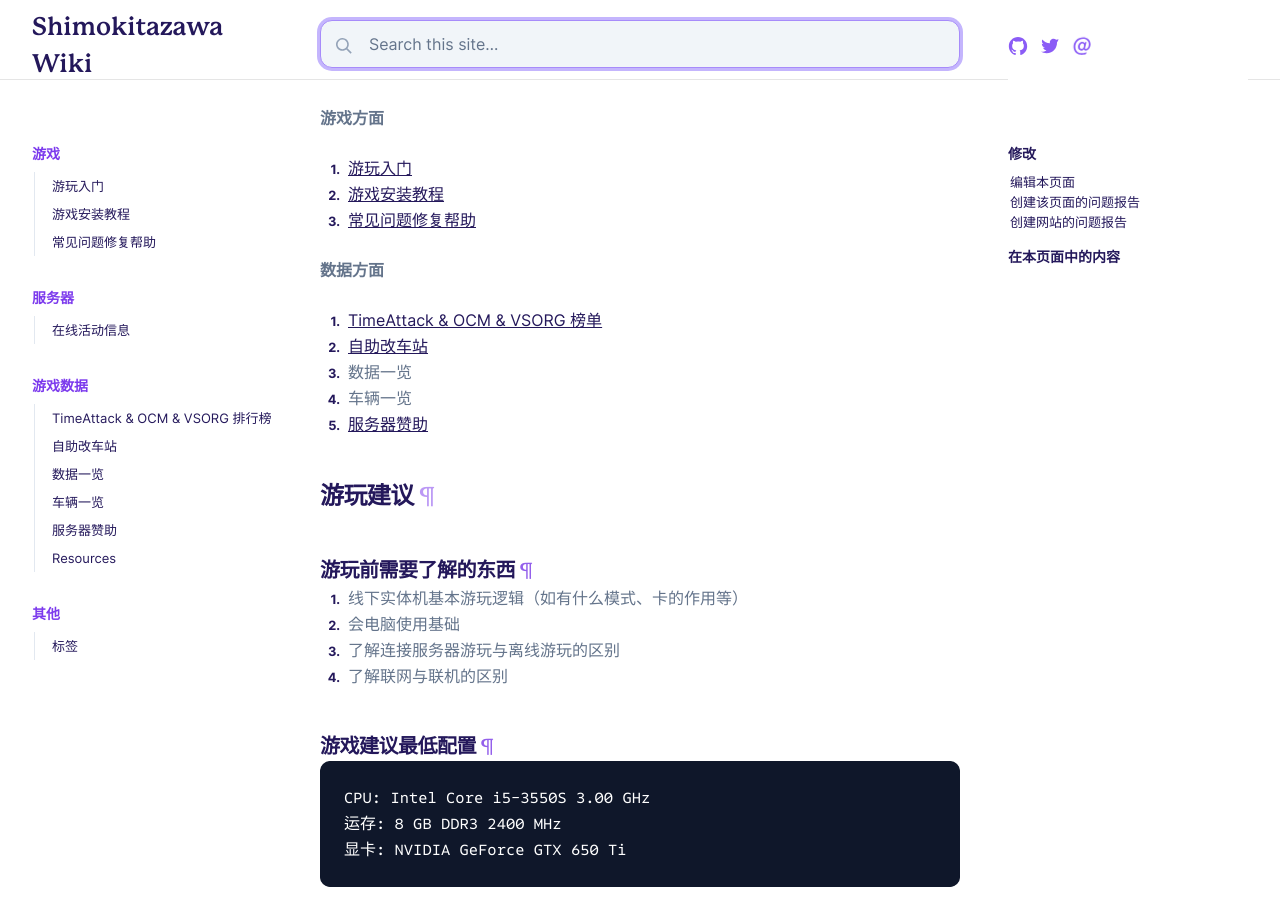
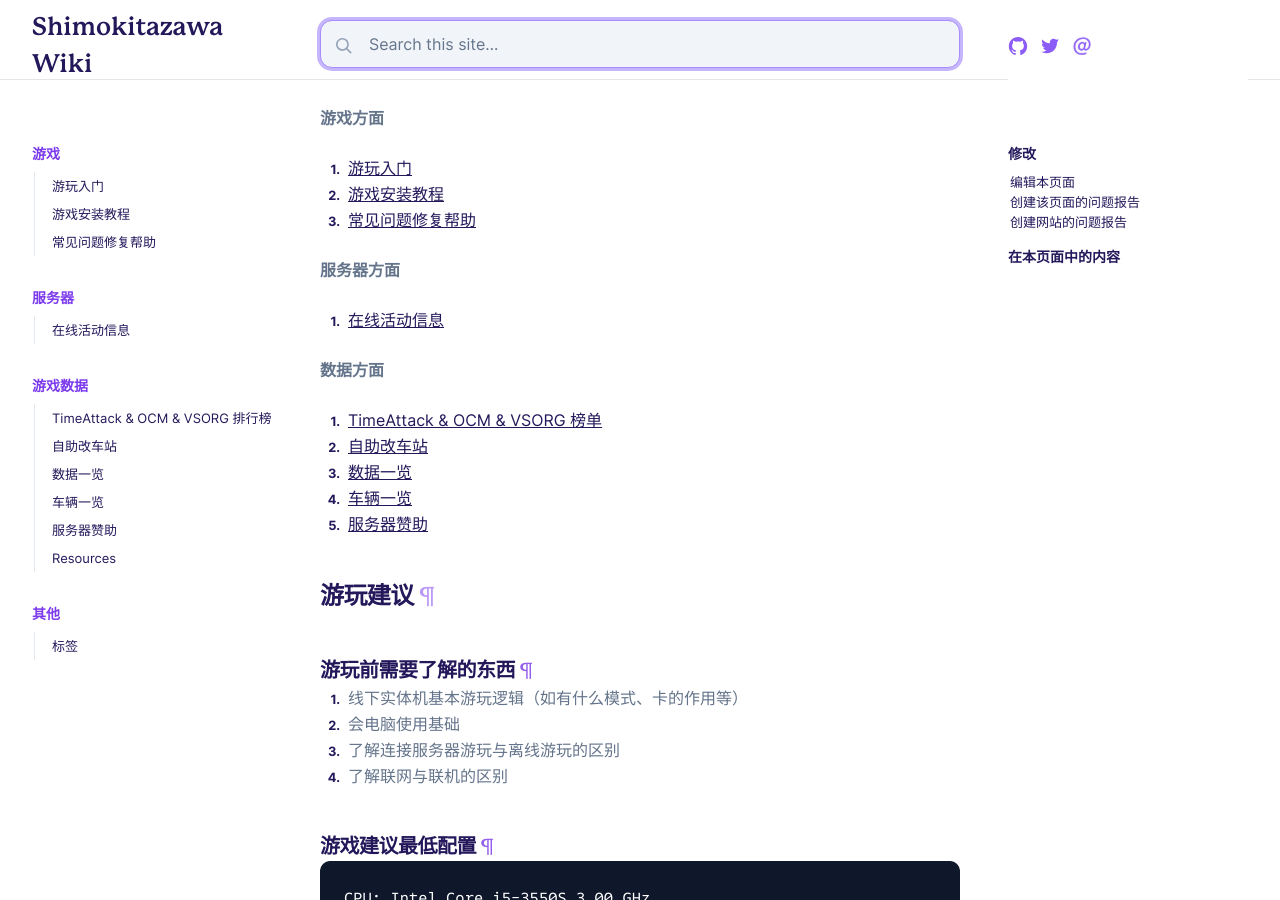
Before and after one commit to banapassport/SRC-Wiki, a Jekyll site: the page built from pages/index.md, in a window 1280 px wide and 900 px high, scrolled down 332 px. Built offline with Jekyll 4.4.1, drawn with Linux system fonts in a browser that asks for light colours.

Commit message:
Update index.md

```diff
--- a/pages/index.md
+++ b/pages/index.md
@@ -12,18 +12,20 @@ permalink: /
 
 **游戏方面**
 
-1. [游玩入门](https://olg-wmmt.top/docs/started/%E6%B8%B8%E7%8E%A9%E5%85%A5%E9%97%A8)
-2. [游戏安装教程](https://olg-wmmt.top/docs/started/%E6%B8%B8%E6%88%8F%E5%AE%89%E8%A3%85%E6%95%99%E7%A8%8B)
-3. [常见问题修复帮助](https://olg-wmmt.top/docs/started/%E5%B8%B8%E8%A7%81%E9%97%AE%E9%A2%98%E4%BF%AE%E5%A4%8D%E5%B8%AE%E5%8A%A9)
+1. [游玩入门](https://shimokitazawa.cn/docs/started/%E6%B8%B8%E7%8E%A9%E5%85%A5%E9%97%A8)
+2. [游戏安装教程](https://shimokitazawa.cn/docs/started/%E6%B8%B8%E6%88%8F%E5%AE%89%E8%A3%85%E6%95%99%E7%A8%8B)
+3. [常见问题修复帮助](https://shimokitazawa.cn/docs/started/%E5%B8%B8%E8%A7%81%E9%97%AE%E9%A2%98%E4%BF%AE%E5%A4%8D%E5%B8%AE%E5%8A%A9)
 
+**服务器方面**
+1. [在线活动信息](https://shimokitazawa.cn/docs/server/%E5%9C%A8%E7%BA%BF%E6%B4%BB%E5%8A%A8%E4%BF%A1%E6%81%AF)
 
 **数据方面**
 
-1. [TimeAttack & OCM & VSORG 榜单](https://olg-wmmt.top/docs/started/TimeAttack%20&%20OCM%20&%20VSORG%20%E6%8E%92%E8%A1%8C%E6%A6%9C)
-2. [自助改车站](https://olg-wmmt.top/docs/game_data/%E8%87%AA%E5%8A%A9%E6%94%B9%E8%BD%A6%E7%AB%99)
-3. 数据一览
-4. 车辆一览
-5. [服务器赞助](https://olg-wmmt.top/docs/game_data/%E6%9C%8D%E5%8A%A1%E5%99%A8%E8%B5%9E%E5%8A%A9)
+1. [TimeAttack & OCM & VSORG 榜单](https://shimokitazawa.cn/docs/game_data/TimeAttack%20&%20OCM%20&%20VSORG%20%E6%8E%92%E8%A1%8C%E6%A6%9C)
+2. [自助改车站](https://shimokitazawa.cn/docs/game_data/%E8%87%AA%E5%8A%A9%E6%94%B9%E8%BD%A6%E7%AB%99)
+3. [数据一览](https://shimokitazawa.cn/docs/game_data/%E6%95%B0%E6%8D%AE%E4%B8%80%E8%A7%88)
+4. [车辆一览](https://shimokitazawa.cn/docs/game_data/%E8%BD%A6%E8%BE%86%E4%B8%80%E8%A7%88)
+5. [服务器赞助](https://shimokitazawa.cn/docs/game_data/%E6%9C%8D%E5%8A%A1%E5%99%A8%E8%B5%9E%E5%8A%A9)
 
 ## 游玩建议
 
```
